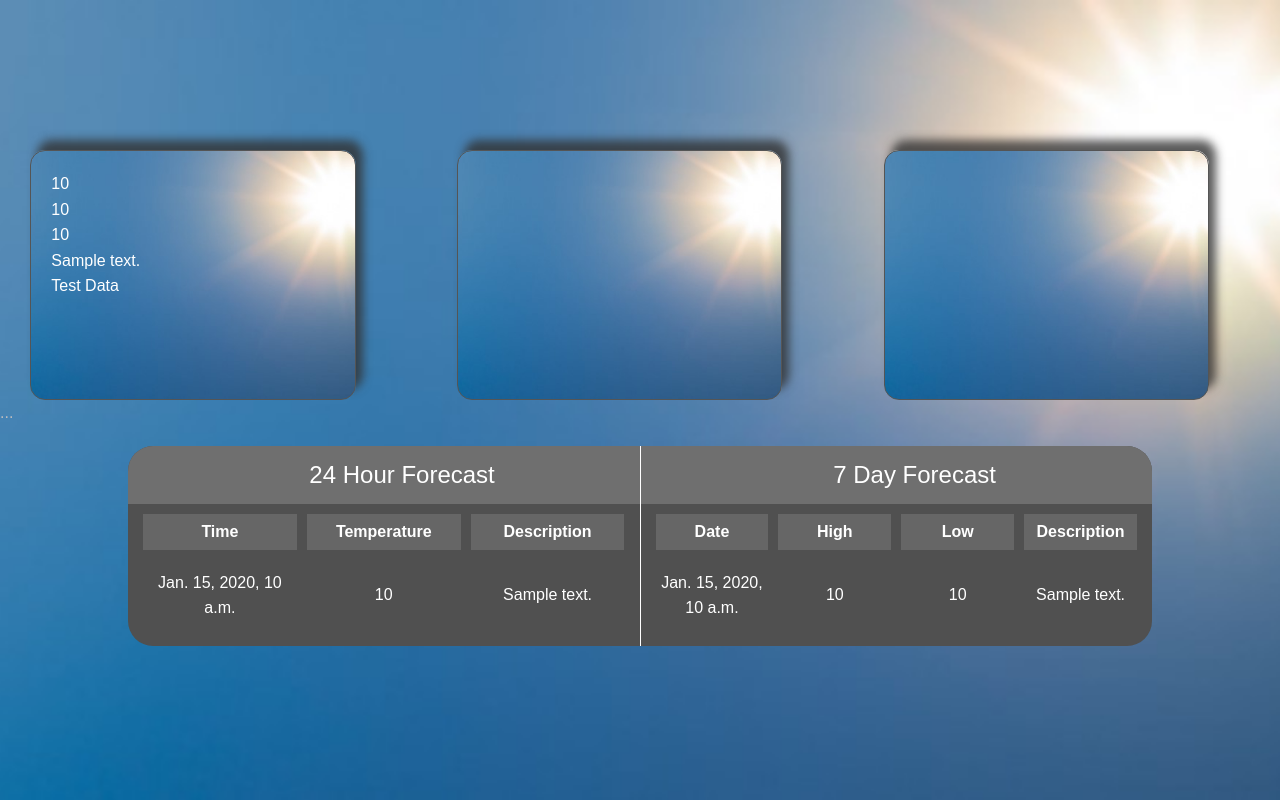
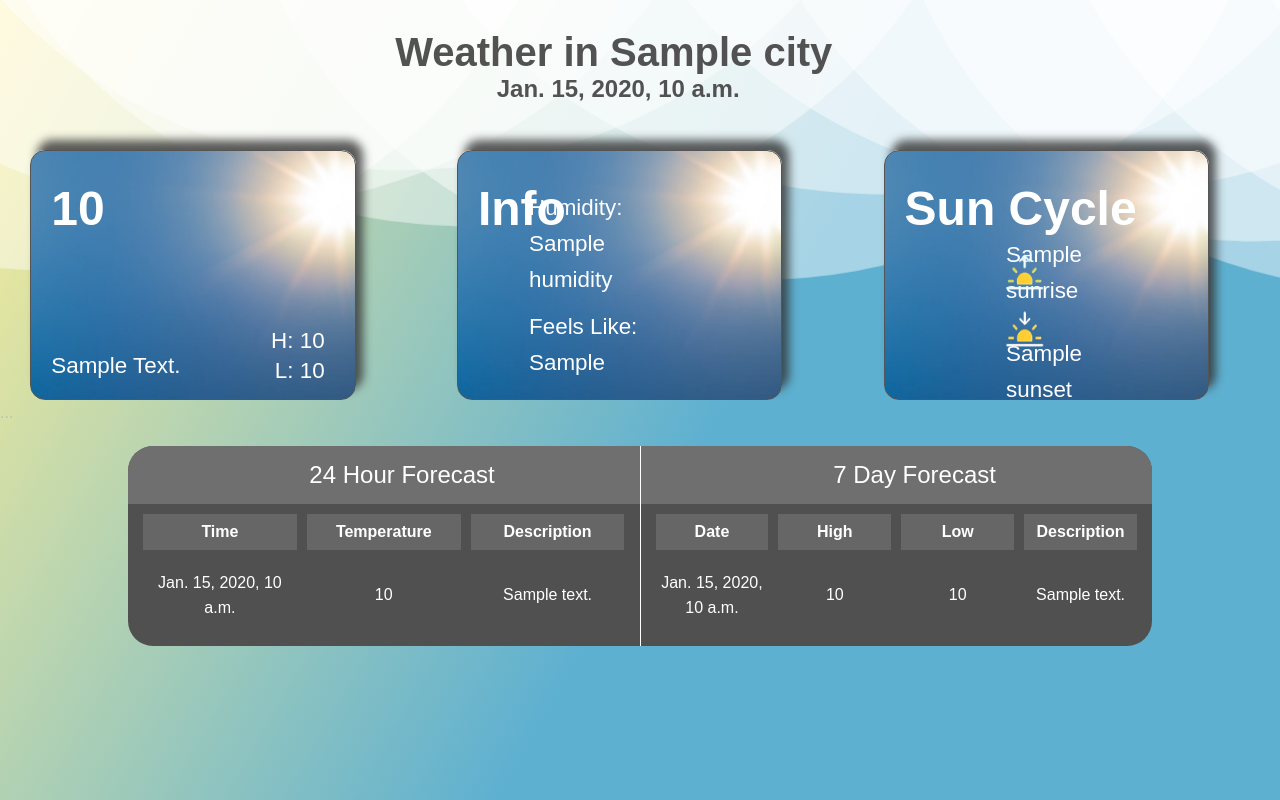
Before and after one commit to tarekchaalan/Weather-App, a Django app: template project/ForecastApp/templates/results.html in a window 1280 px wide. Run offline with Django 4.2, Linux system fonts and the light colour scheme; the template is opened without the code that fills it: most values are stand-ins (such as "Sample title", 1, 10 or a date in 2020).

Commit message:
Updated - v0.2

```diff
--- a/project/ForecastApp/static/results.css
+++ b/project/ForecastApp/static/results.css
@@ -12,12 +12,6 @@ li {
 
 /* Add background color and font settings */
 body {
-  background-color: #2c74a4;
-  background-image: url("data/images/sunny.jpg");
-  background-size: cover;
-  background-repeat: no-repeat;
-  background-attachment: fixed; /* The background image will not scroll with the page */
-  background-position: calc(100% + 30px) calc(0% - 0px);
   font-family: Arial, Helvetica, sans-serif;
   color: #bdbdbd;
   line-height: 1.6;
@@ -36,6 +30,99 @@ header h1 {
   margin: 0;
   padding: 0.5rem;
   font-size: 2rem;
+}
+
+#background {
+  z-index: -1;
+  position: fixed;
+  height: 100%;
+  width: 100%;
+  top: 0;
+  left: 0;
+  right: 0;
+  bottom: 0;
+  transition: background 0.7s;
+  background: linear-gradient(120deg, #fff097, #5eb0d1 55%);
+}
+
+#temp span {
+  animation-duration: 1.5s;
+  animation-fill-mode: both;
+  animation-iteration-count: infinite;
+  opacity: 0;
+}
+
+#background > .cloud1,
+.cloud2,
+.cloud3,
+.cloud4,
+.cloud5,
+.cloud6,
+.cloud7,
+.cloud8,
+.cloud9,
+.cloud10,
+.cloud11 {
+  z-index: 999;
+  width: 1000px;
+  height: 920px;
+  position: absolute;
+  background-color: #fff;
+  opacity: 0.45;
+  transition: opacity 0.5s;
+  border-radius: 50%;
+  animation: cloud 10s infinite alternate;
+}
+
+#background > .cloud1 {
+  top: -671px;
+  left: -406px;
+}
+#background > .cloud2 {
+  top: -732px;
+  left: -233px;
+}
+#background > .cloud3 {
+  top: -771px;
+  left: -53px;
+}
+#background > .cloud4 {
+  top: -715px;
+  left: 14px;
+}
+#background > .cloud5 {
+  top: -661px;
+  left: 300px;
+}
+#background > .cloud6 {
+  top: -747px;
+  left: 427px;
+}
+#background > .cloud7 {
+  top: -750px;
+  left: 650px;
+}
+#background > .cloud8 {
+  top: -700px;
+  left: 800px;
+}
+#background > .cloud9 {
+  top: -650px;
+  left: 950px;
+}
+#background > .cloud10 {
+  top: -680px;
+  left: 1100px;
+}
+#background > .cloud11 {
+  top: -730px;
+  left: 1250px;
+}
+
+@keyframes cloud {
+  100% {
+    transform: translate(-50px) scale(1.05);
+  }
 }
 
 .rounded-container1,
@@ -105,6 +192,131 @@ header h1 {
   .rounded-container3 {
     margin-top: 20px;
   }
+}
+
+h1#location {
+  font-size: 2.5em;
+  margin-bottom: 10px;
+  position: absolute;
+  top: 20px;
+  left: 50%;
+  transform: translateX(-56%);
+  color: rgb(65, 64, 64);
+  opacity: 0.9;
+}
+
+h1#current-date {
+  font-size: 1.5em;
+  margin-bottom: 10px;
+  position: absolute;
+  top: 70px;
+  left: 50%;
+  transform: translateX(-59%);
+  color: rgb(65, 64, 64);
+  opacity: 0.9;
+}
+
+p#current-temp {
+  font-size: 3em;
+  font-weight: bold;
+  margin-bottom: 10px;
+}
+
+p#highest-temp {
+  position: absolute;
+  right: 30px;
+  bottom: 40px;
+  font-size: 1.4em;
+}
+
+p#lowest-temp {
+  position: absolute;
+  right: 30px;
+  bottom: 10px;
+  font-size: 1.4em;
+}
+
+p#weather_description {
+  font-size: 1.4em;
+  text-transform: capitalize;
+  position: absolute;
+  left: 20px;
+  bottom: 15px;
+}
+
+.rounded-container2 p,
+.rounded-container3 p {
+  font-size: 1.3em;
+}
+
+p#title1 {
+  font-size: 3em;
+  font-weight: bold;
+  margin-bottom: 10px;
+}
+
+p#title2 {
+  font-size: 3em;
+  font-weight: bold;
+  margin-bottom: 10px;
+}
+
+p#humidity {
+  font-size: 1.4em;
+  position: absolute;
+  top: 55%;
+  left: 50%;
+  transform: translate(-56%, -90%);
+}
+
+p#feels-like {
+  font-size: 1.4em;
+  position: absolute;
+  top: 55%;
+  left: 50%;
+  transform: translate(-56%, 30%);
+}
+
+p#wind-speed {
+  font-size: 1.4em;
+  position: absolute;
+  top: 55%;
+  left: 50%;
+  transform: translate(-56%, 150%);
+}
+
+p#sunrise {
+  font-size: 1.4em;
+  position: absolute;
+  top: 55%;
+  left: 60%;
+  transform: translate(-56%, -70%);
+}
+
+p#sunset {
+  font-size: 1.4em;
+  position: absolute;
+  top: 60%;
+  left: 60%;
+  transform: translate(-56%, 50%);
+}
+
+#rise {
+  position: absolute;
+  top: 51.5%;
+  left: 44%;
+  transform: translate(-56%, -70%);
+  width: 37px;
+  height: 35px;
+}
+
+#set {
+  position: absolute;
+  top: 57.5%;
+  left: 44%;
+  transform: translate(-56%, 50%);
+  width: 37px;
+  height: 35px;
 }
 
 table {
--- a/project/ForecastApp/templates/results.html
+++ b/project/ForecastApp/templates/results.html
@@ -16,35 +16,60 @@
     />
   </head>
   <body id="results-page">
+    <div class="default" id="background">
+      <div class="cloud1"></div>
+      <div class="cloud2"></div>
+      <div class="cloud3"></div>
+      <div class="cloud4"></div>
+      <div class="cloud5"></div>
+      <div class="cloud6"></div>
+      <div class="cloud7"></div>
+      <div class="cloud8"></div>
+      <div class="cloud9"></div>
+      <div class="cloud10"></div>
+      <div class="cloud11"></div>
+    </div>
     <form>{% csrf_token %}</form>
     <div>
-      <h1 id="location"></h1>
-      <h1 id="current-date"></h1>
+      <h1 id="location">Weather in {{ city }}</h1>
+      <h1 id="current-date">{{ weather_data.current_date }}</h1>
     </div>
     <div class="container1">
       <div class="rounded-container1">
         <div class="Temperatures" id="Temperatures">
           <p id="current-temp">{{ weather_data.current_temp }}</p>
-          <p id="highest-temp">{{ weather_data.highest_temp }}</p>
-          <p id="lowest-temp">{{ weather_data.lowest_temp }}</p>
+          <p id="highest-temp">H: {{ weather_data.highest_temp }}</p>
+          <p id="lowest-temp">L: {{ weather_data.lowest_temp }}</p>
           <p id="weather_description">{{ weather_data.weather_description }}</p>
-          <p id="current-temp">Test Data</p>
         </div>
       </div>
     </div>
     <div class="container2">
       <div class="rounded-container2">
         <div class="Info" id="Info">
-          <p id="humidity"></p>
-          <p id="wind-speed"></p>
+          <p id="title1">Info</p>
+          <p id="humidity">Humidity: {{ weather_data.humidity }}</p>
+          <p id="feels-like">Feels Like: {{ weather_data.feels_like }}</p>
+          <p id="wind-speed">Wind Speed: {{ weather_data.wind_speed }}</p>
         </div>
       </div>
     </div>
     <div class="container3">
       <div class="rounded-container3">
         <div class="SunCycle" id="SunCycle">
-          <p id="sunrise"></p>
-          <p id="sunset"></p>
+          <p id="title2">Sun Cycle</p>
+          <p id="sunrise">{{ weather_data.sunrise }}</p>
+          <p id="sunset">{{ weather_data.sunset }}</p>
+          <img
+            id="rise"
+            src="{% static 'data/images/sunrise.png' %}"
+            alt="sunrise"
+          />
+          <img
+            id="set"
+            src="{% static 'data/images/sunset.png' %}"
+            alt="sunset"
+          />
         </div>
       </div>
     </div>
```
Also changed, not shown: project/ForecastApp/static/search.css (+6 -16 lines), project/ForecastApp/views.py (+25 -11 lines), project/ForecastApp/static/data/images/sunrise.png (added), project/ForecastApp/static/data/images/sunset.png (added).
